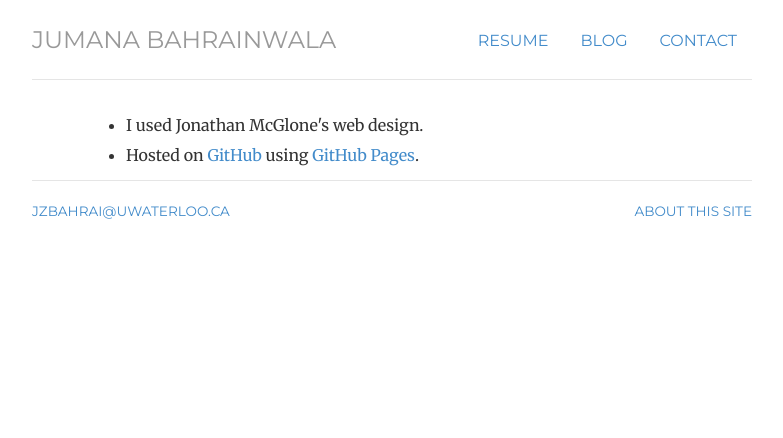
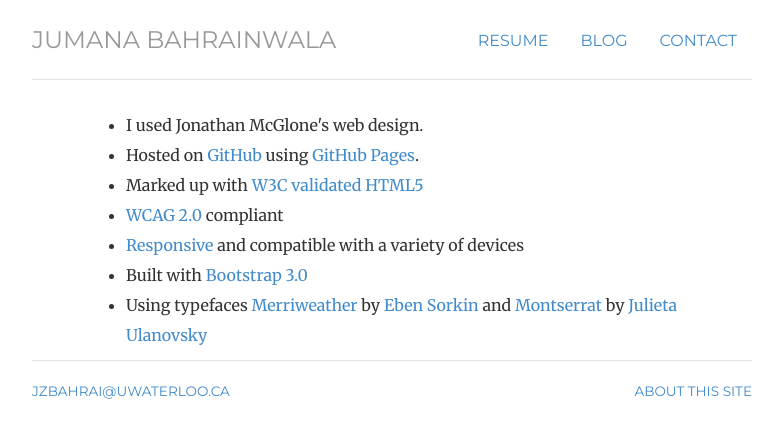
Before and after one commit to jzbahrai/jzbahrai.github.io, a Jekyll site: the page built from site/index.html, in a window 1280 px wide. Shown: the top 438 px of the page, without its empty margins (248-1031 px from the left). Built offline with Jekyll 4.4.1, drawn with Linux system fonts in a browser that asks for light colours.

Commit message:
changed messaging on contact and about me

```diff
--- a/blog/index.html
+++ b/blog/index.html
@@ -1,6 +1,10 @@
 ---
 layout: default
-title: Jumana Bahrainwala's blog
+title: Archive
+cv: passive
+blog: active
+contact: passive
+description: Jumana Bahrainwala's blog
 ---
 	<h1>{{ page.title }}</h1>
 	<ul class="posts">
--- a/contact/index.html
+++ b/contact/index.html
@@ -15,8 +15,8 @@
 	<ul class="list-unstyled">
 	<li><a href="https://twitter.com/JumzB">Twitter</a></li>
 	<li><a href="https://ca.linkedin.com/in/jumana-bahrainwala-8833695a">LinkedIn</a></li>
-	<li><a href="http://github.com/jzbahrai">@GitHub</a></li>
-	<li>Or by sending an e-mail to <span class="obfuscate">jzbahrai@uwaterloo.ca</span></li>
+	<li><a href="http://github.com/jzbahrai">GitHub</a></li>
+	<li>Or by sending an e-mail to <p><small><a href="mailto:jzbahrai@uwaterloo.ca" target="_blank">jzbahrai@uwaterloo.ca</a></small></p></li>
 	</ul>
 
 </div>
--- a/site/index.html
+++ b/site/index.html
@@ -1,13 +1,21 @@
 ---
 layout: default
-title: Jumana Bahrainwala | About This Site
+title: About This Site
+cv: passive
+blog: passive
+contact: passive
+description: Contact information for Jumana Bahrainwala
 ---
 
 <div class="about">
-
     <ul class="list-bullet">
       <li>I used Jonathan McGlone's web design<a href="https://github.com/jmcglone/jmcglone.github.io"></a>.</li>
       <li>Hosted on <a href="https://github.com/michaelstepner/michaelstepner.github.io" title="This site hosted on GitHub">GitHub</a> using <a href="http://pages.github.com/" title="GitHub Pages">GitHub Pages</a>. </li>
+      <li>Marked up with <a href="http://validator.w3.org/check?uri=http%3A%2F%2Fjmcglone.com%2F" title="HTML5 Validator">W3C validated HTML5</a></li>
+      <li><a href="http://www.w3.org/TR/WCAG20/" title="WCAG 2.0">WCAG 2.0</a> compliant</li>
+      <li><a href="http://alistapart.com/article/responsive-web-design" title="Responsive Web Design at A List Apart">Responsive</a> and compatible with a variety of devices</li>
+      <li>Built with <a href="http://getbootstrap.com/" title="Bootstrap 3.0">Bootstrap 3.0</a></li>
+      <li>Using typefaces <a href="http://www.google.com/fonts/specimen/Merriweather" title ="Merriweather">Merriweather</a> by <a href="https://plus.google.com/106288796449831139244/about" title="Eben Sorkin">Eben Sorkin</a> and <a href="http://www.google.com/fonts/specimen/Montserrat" title="Montserrat">Montserrat</a> by <a href="http://www.zkysky.com.ar/" title="ZkySky Design">Julieta Ulanovsky</a></li>
     </ul>
 
 </div>
```
Lines whose indentation alone changed are shown as unchanged.
